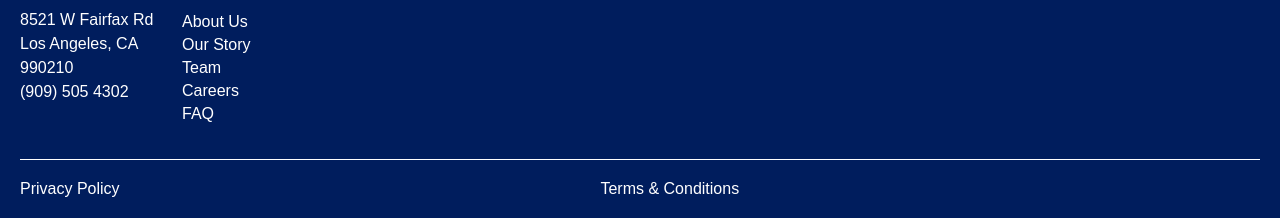
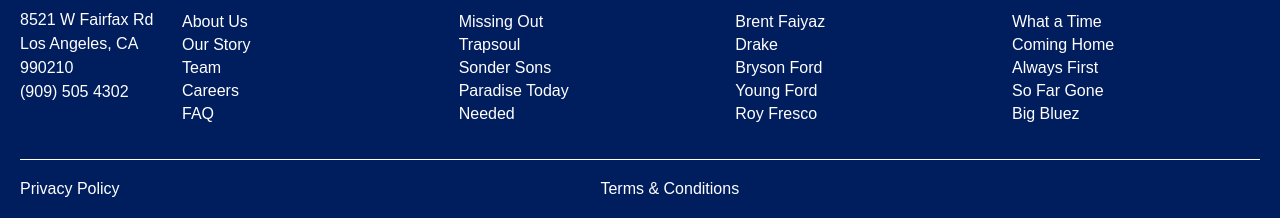
Before and after one commit to nuglah/coding-challenge-liftedlogic, a plain HTML site: page index.html in a window 1280 px wide. Shown: the part 1226-1444 px from the top of the page. Drawn offline with Linux system fonts and the light colour scheme.

Commit message:
added footer content

```diff
--- a/index.html
+++ b/index.html
@@ -86,15 +86,33 @@
             </div>
             <div class="section music">
                 <h3>MUSIC</h3>
-                <!--other links ... -->
+                <ul>
+                    <li><a href="#">Missing Out</a></li>
+                    <li><a href="#">Trapsoul</a></li>
+                    <li><a href="#">Sonder Sons</a></li>
+                    <li><a href="#">Paradise Today</a></li>
+                    <li><a href="#">Needed</a></li>
+                </ul>
             </div>
             <div class="section artists">
                 <h3>ARTISTS</h3>
-                <!--other links ... -->
+                <ul>
+                    <li><a href="#">Brent Faiyaz</a></li>
+                    <li><a href="#">Drake</a></li>
+                    <li><a href="#">Bryson Ford</a></li>
+                    <li><a href="#">Young Ford</a></li>
+                    <li><a href="#">Roy Fresco</a></li>
+                </ul>
             </div>
             <div class="section records">
                 <h3>RECORDS</h3>
-                <!--other links ... -->
+                <ul>
+                    <li><a href="#">What a Time</a></li>
+                    <li><a href="#">Coming Home</a></li>
+                    <li><a href="#">Always First</a></li>
+                    <li><a href="#">So Far Gone</a></li>
+                    <li><a href="#">Big Bluez</a></li>
+                </ul>
             </div>
         </div>
         <div class="footer-bottom">
```
